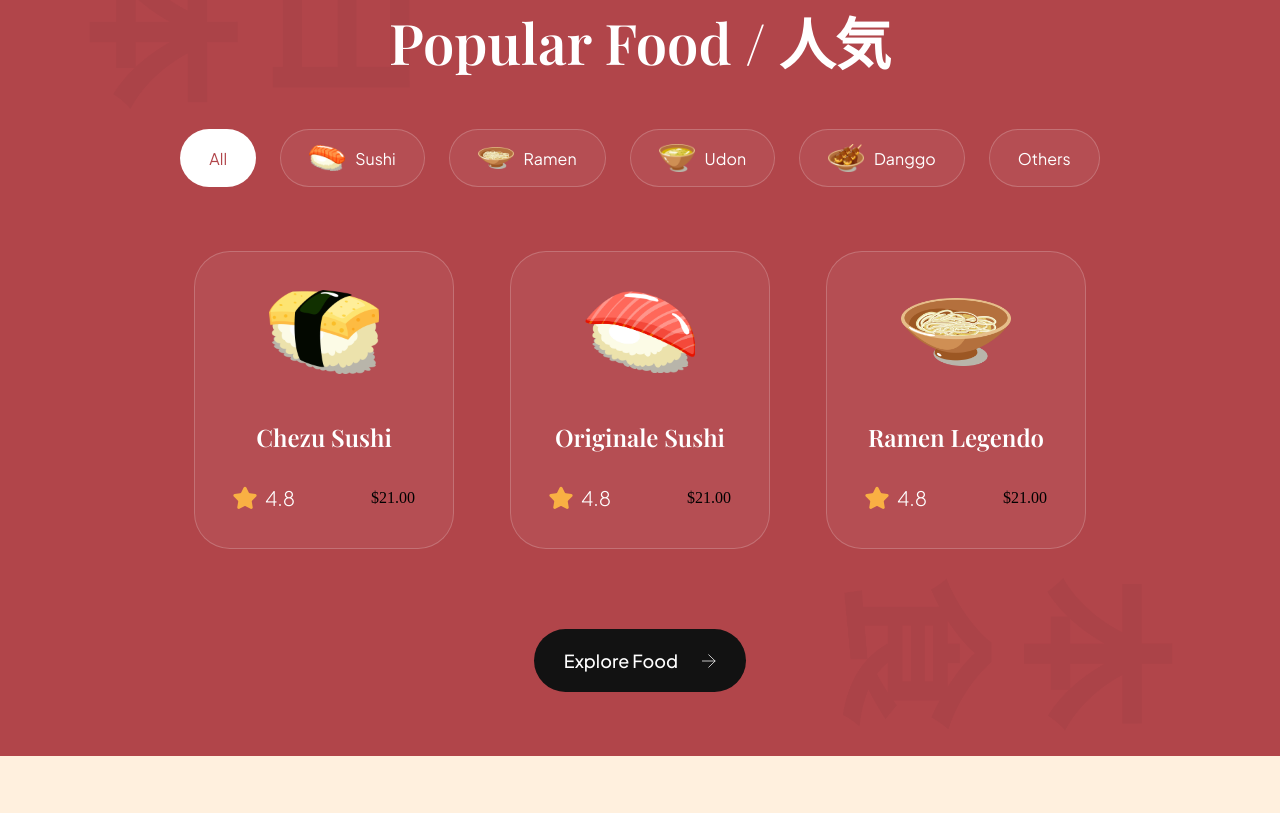
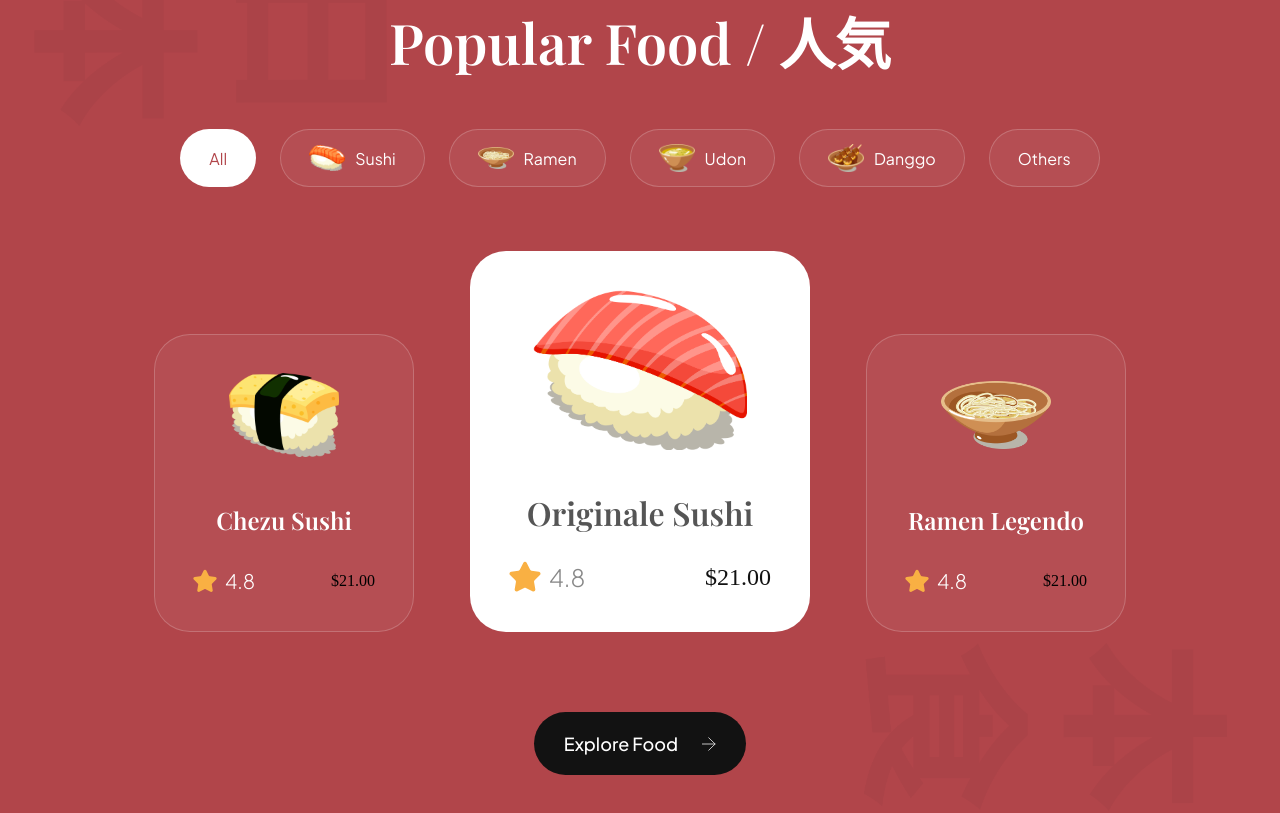
Before and after one commit to Akwei001/Kitchen, a website built with Vite: page index.html in a window 1280 px wide. Shown: the part 1579-2392 px from the top of the page. Before the commit the page ends 2335 px from the top, so only its background shows below. Built offline with nearby package versions, Linux system fonts and the light colour scheme.

Commit message:
popular section complete

```diff
--- a/css/sections/popular.css
+++ b/css/sections/popular.css
@@ -157,3 +157,40 @@
   font-family: var(--plus-jakarta-sans);
   color: #fff;
 }
+
+.popular-foods__card-rating price {
+  font-size: 20px;
+  font-weight: 500;
+  font-family: var(--plus-jakarta-sans);
+  color: #fff;
+}
+
+.popular-foods__card.active-card {
+  background: #fff;
+  min-width: 340px;
+}
+
+.popular-foods__card.active-card .popular-foods__card-image {
+  width: 214px;
+  height: 160px;
+}
+
+.popular-foods__card.active-card .popular-foods__card-title {
+  color: var(--black-500);
+  font-size: 32px;
+}
+
+.popular-foods__card.active-card .popular-foods__card-rating img {
+  width: 32px;
+  height: 32px;
+}
+
+.popular-foods__card.active-card .popular-foods__card-rating p {
+  font-size: 24px;
+  color: var(--gray-100);
+}
+
+.popular-foods__card.active-card .popular-foods__card-price {
+  font-size: 24px;
+  color: var(--secondary-color);
+}
```
